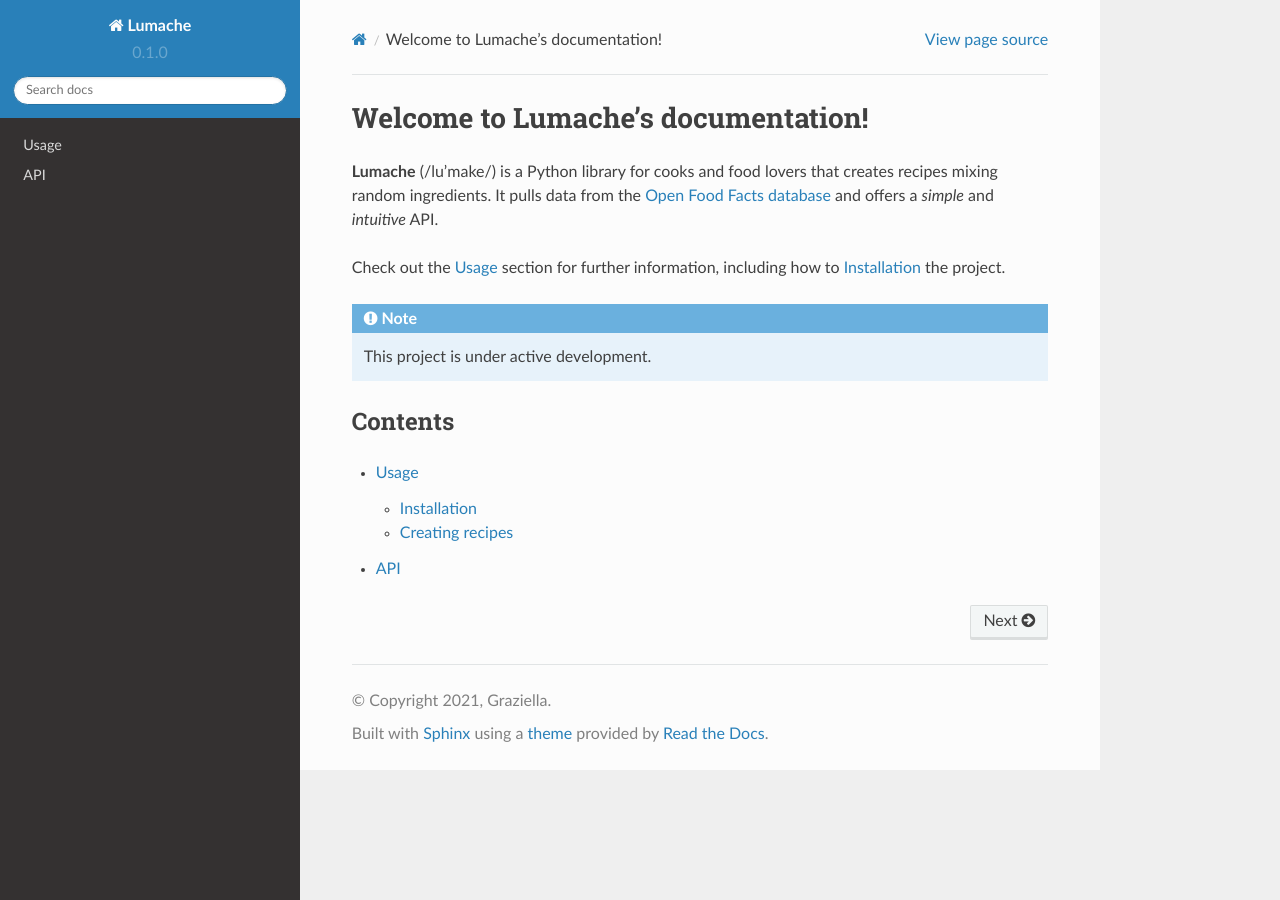
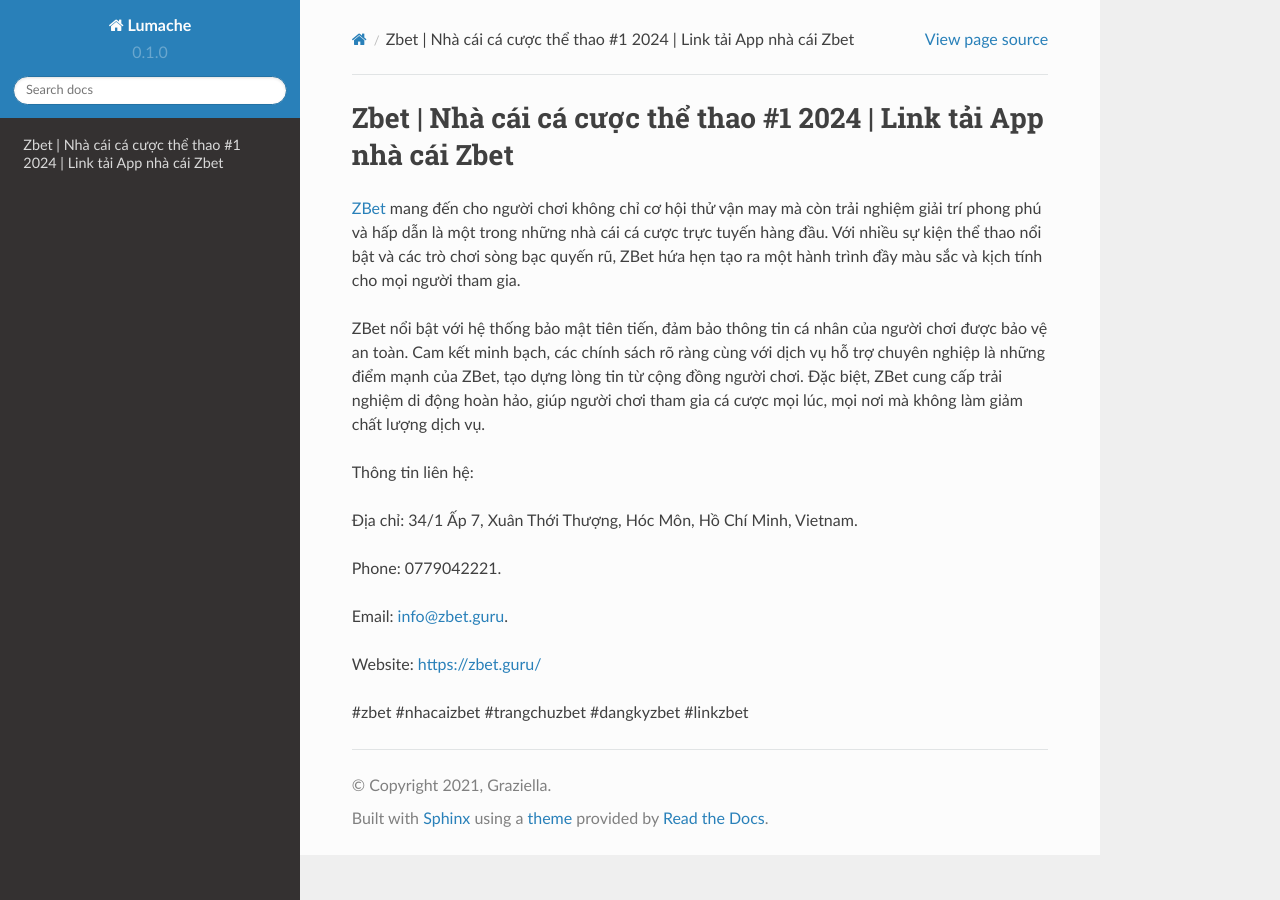
Before and after one commit to luongchanvien962/zbetguru, a Sphinx documentation site: the page built from docs/source/index.rst, in a window 1280 px wide. Built offline with Sphinx 7.4.7 and the Read the Docs theme 2.0.0, drawn with Linux system fonts in a browser that asks for light colours.

Commit message:
Update index.rst

```diff
--- a/docs/source/index.rst
+++ b/docs/source/index.rst
@@ -1,22 +1,18 @@
-Welcome to Lumache's documentation!
+Zbet | Nhà cái cá cược thể thao #1 2024 | Link tải App nhà cái Zbet
 ===================================
 
-**Lumache** (/lu'make/) is a Python library for cooks and food lovers
-that creates recipes mixing random ingredients.
-It pulls data from the `Open Food Facts database <https://world.openfoodfacts.org/>`_
-and offers a *simple* and *intuitive* API.
+`ZBet <https://zbet.guru/>`_ mang đến cho người chơi không chỉ cơ hội thử vận may mà còn trải nghiệm giải trí phong phú và hấp dẫn là một trong những nhà cái cá cược trực tuyến hàng đầu. Với nhiều sự kiện thể thao nổi bật và các trò chơi sòng bạc quyến rũ, ZBet hứa hẹn tạo ra một hành trình đầy màu sắc và kịch tính cho mọi người tham gia.
 
-Check out the :doc:`usage` section for further information, including
-how to :ref:`installation` the project.
+ZBet nổi bật với hệ thống bảo mật tiên tiến, đảm bảo thông tin cá nhân của người chơi được bảo vệ an toàn. Cam kết minh bạch, các chính sách rõ ràng cùng với dịch vụ hỗ trợ chuyên nghiệp là những điểm mạnh của ZBet, tạo dựng lòng tin từ cộng đồng người chơi. Đặc biệt, ZBet cung cấp trải nghiệm di động hoàn hảo, giúp người chơi tham gia cá cược mọi lúc, mọi nơi mà không làm giảm chất lượng dịch vụ.
 
-.. note::
+Thông tin liên hệ:
 
-   This project is under active development.
+Địa chỉ: 34/1 Ấp 7, Xuân Thới Thượng, Hóc Môn, Hồ Chí Minh, Vietnam.
 
-Contents
---------
+Phone: 0779042221.
 
-.. toctree::
+Email: info@zbet.guru.
 
-   usage
-   api
+Website: https://zbet.guru/
+
+#zbet #nhacaizbet #trangchuzbet #dangkyzbet #linkzbet
```
